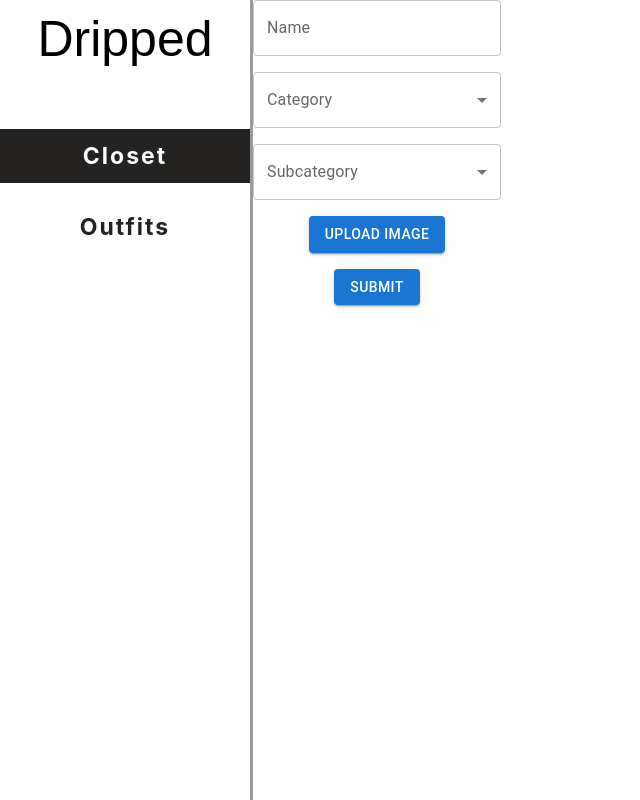
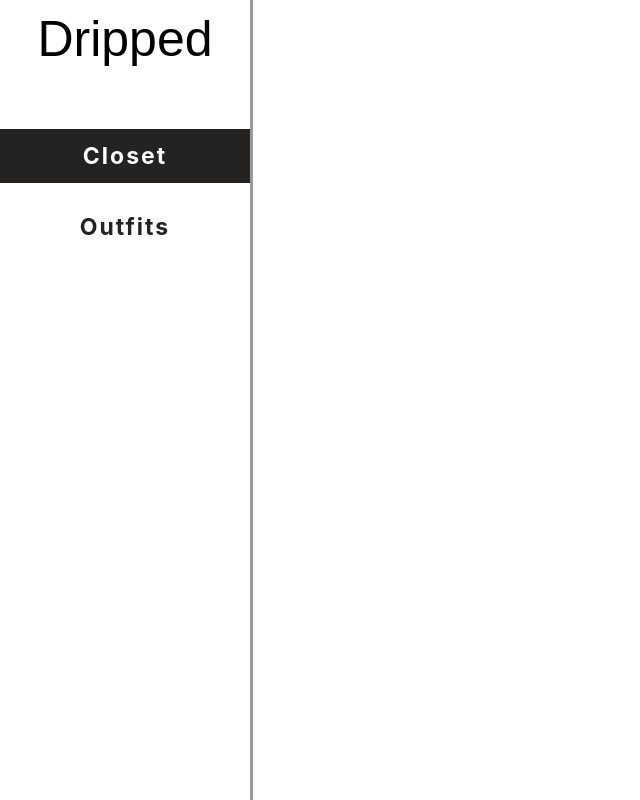
Before and after one commit to usbandit44/Dripped, a React (Vite) app: page /add in a window 1280 px wide. Shown: the whole page, without its empty margins (0-640 px from the left). Built offline with nearby package versions, Linux system fonts and the light colour scheme; a web font is replaced by a local one.

Commit message:
modal set-up need to change branch

```diff
--- /dev/null
+++ b/src/front-end/components/Add Item Modal/AddItemModal.tsx
@@ -0,0 +1,23 @@
+import React from "react";
+import "./additemmodal.css";
+import CloseSharpIcon from "@mui/icons-material/CloseSharp";
+
+const AddItemModal = () => {
+  return (
+    <div className="modal" id="addItemModal">
+      <div className="modal-content">
+        <CloseSharpIcon
+          className="modal-close"
+          onClick={() => {
+            var modal = document.getElementById("addItemModal");
+            if (modal != null) {
+              modal.style.display = "none";
+            }
+          }}
+        ></CloseSharpIcon>
+      </div>
+    </div>
+  );
+};
+
+export default AddItemModal;
--- /dev/null
+++ b/src/front-end/components/Add Item Modal/additemmodal.css
@@ -0,0 +1,30 @@
+.modal {
+  display: none;
+  position: fixed;
+  z-index: 1;
+  left: 0;
+  top: 0;
+  width: 100%;
+  height: 100%;
+  overflow: auto;
+  justify-content: center;
+  justify-items: center;
+  background-color: rgb(0, 0, 0);
+  background-color: rgba(0, 0, 0, 0.4);
+}
+
+.modal-content {
+  display: flex;
+  position: relative;
+  flex-grow: 1;
+  margin: 5rem 10rem;
+  background-color: #f4f4f4;
+  justify-content: center;
+  justify-items: center;
+}
+
+.modal-close {
+  position: absolute;
+  top: 2rem;
+  left: 2rem;
+}
--- a/src/front-end/components/Screen Header/ScreenHeader.tsx
+++ b/src/front-end/components/Screen Header/ScreenHeader.tsx
@@ -58,7 +58,15 @@
     <div className="screen-header">
       <div className="header-title">Closet</div>
       <div className="header-options">
-        <button className="main-button">
+        <button
+          className="main-button"
+          onClick={() => {
+            var modal = document.getElementById("addItemModal");
+            if (modal != null) {
+              modal.style.display = "flex";
+            }
+          }}
+        >
           <AddSharpIcon></AddSharpIcon>
           Add Item
         </button>
--- a/src/front-end/components/Screen Header/screenheader.css
+++ b/src/front-end/components/Screen Header/screenheader.css
@@ -5,12 +5,12 @@
   border-bottom-style: solid;
   align-content: flex-start;
   justify-content: space-between;
-  padding: 0.5rem 1rem;
+  padding: 0.5rem 3rem;
 }
 
 .header-title {
   font-size: 50px;
-  letter-spacing: 2px;
+  letter-spacing: 3px;
   width: fit-content;
 }
 
--- a/src/front-end/pages/AddItem.tsx
+++ b/src/front-end/pages/AddItem.tsx
@@ -110,73 +110,74 @@
   }, [formState, reset]);
 
   return (
-    <>
-      <form onSubmit={handleSubmit(onSubmit)}>
-        <Stack spacing={2} alignItems={"center"}>
-          <TextField
-            id="name"
-            label="Name"
-            variant="outlined"
-            fullWidth
-            {...register("name", { required: true })}
-          />
-          <FormControl fullWidth>
-            <InputLabel id="category-label">Category</InputLabel>
-            <Select
-              labelId="category-label"
-              id="category"
-              label="category"
-              {...register("category", {
-                required: true,
-                onChange: handleChange,
-              })}
-            >
-              {category.map((category) => (
-                <MenuItem value={category}>{category}</MenuItem>
-              ))}
-            </Select>
-          </FormControl>
-          <FormControl fullWidth>
-            <InputLabel id="subCategory-label">Subcategory</InputLabel>
-            <Select
-              labelId="subCategory-label"
-              id="subCategory"
-              label="subCategory"
-              {...register("subCategory", { required: true })}
-            >
-              {selectedSubcategory.map((subcategory) => (
-                <MenuItem value={subcategory}>{subcategory}</MenuItem>
-              ))}
-            </Select>
-          </FormControl>
-          {imageSelected && (
-            <div>
-              <img
-                alt="not found"
-                width={"250px"}
-                src={URL.createObjectURL(imageSelected)}
-              />
-            </div>
-          )}
-          <Button variant="contained" component="label">
-            Upload Image
-            <input
-              type="file"
-              hidden
-              {...register("image", {
-                required: true,
-                onChange(event) {
-                  setImageSelected(event.target.files[0]);
-                },
-              })}
-            />
-          </Button>
-          <Button type="submit" variant="contained">
-            Submit
-          </Button>
-        </Stack>
-      </form>
-    </>
+    // <>
+    //   <form onSubmit={handleSubmit(onSubmit)}>
+    //     <Stack spacing={2} alignItems={"center"}>
+    //       <TextField
+    //         id="name"
+    //         label="Name"
+    //         variant="outlined"
+    //         fullWidth
+    //         {...register("name", { required: true })}
+    //       />
+    //       <FormControl fullWidth>
+    //         <InputLabel id="category-label">Category</InputLabel>
+    //         <Select
+    //           labelId="category-label"
+    //           id="category"
+    //           label="category"
+    //           {...register("category", {
+    //             required: true,
+    //             onChange: handleChange,
+    //           })}
+    //         >
+    //           {category.map((category) => (
+    //             <MenuItem value={category}>{category}</MenuItem>
+    //           ))}
+    //         </Select>
+    //       </FormControl>
+    //       <FormControl fullWidth>
+    //         <InputLabel id="subCategory-label">Subcategory</InputLabel>
+    //         <Select
+    //           labelId="subCategory-label"
+    //           id="subCategory"
+    //           label="subCategory"
+    //           {...register("subCategory", { required: true })}
+    //         >
+    //           {selectedSubcategory.map((subcategory) => (
+    //             <MenuItem value={subcategory}>{subcategory}</MenuItem>
+    //           ))}
+    //         </Select>
+    //       </FormControl>
+    //       {imageSelected && (
+    //         <div>
+    //           <img
+    //             alt="not found"
+    //             width={"250px"}
+    //             src={URL.createObjectURL(imageSelected)}
+    //           />
+    //         </div>
+    //       )}
+    //       <Button variant="contained" component="label">
+    //         Upload Image
+    //         <input
+    //           type="file"
+    //           hidden
+    //           {...register("image", {
+    //             required: true,
+    //             onChange(event) {
+    //               setImageSelected(event.target.files[0]);
+    //             },
+    //           })}
+    //         />
+    //       </Button>
+    //       <Button type="submit" variant="contained">
+    //         Submit
+    //       </Button>
+    //     </Stack>
+    //   </form>
+    // </>
+    <div></div>
   );
 };
 
--- a/src/front-end/pages/Closet.tsx
+++ b/src/front-end/pages/Closet.tsx
@@ -1,11 +1,13 @@
 import React from "react";
 import ScreenHeader from "../components/Screen Header/ScreenHeader";
+import AddItemModal from "../components/Add Item Modal/AddItemModal";
 
 const Closet = () => {
   return (
-    <div className="screen-content">
+    <div className="screen">
       <ScreenHeader />
-      <div>Closet</div>
+      <div className="screen-content">Closet</div>
+      <AddItemModal />
     </div>
   );
 };
--- a/src/index.css
+++ b/src/index.css
@@ -73,10 +73,15 @@
   height: 100%;
 }
 
-.screen-content {
+.screen {
   display: flex;
   flex-direction: column;
   flex-grow: 1;
+}
+
+.screen-content {
+  flex-grow: 1;
+  background-color: #f4f4f4;
 }
 
 .main-button {
```
